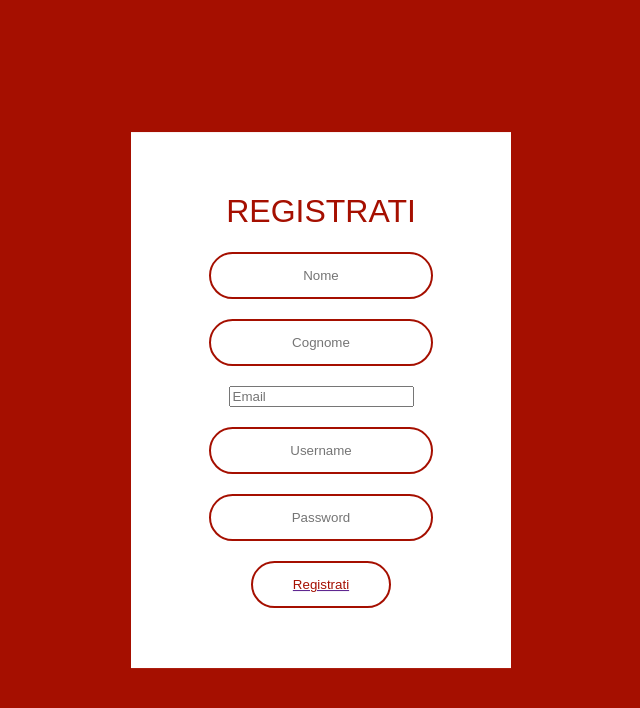
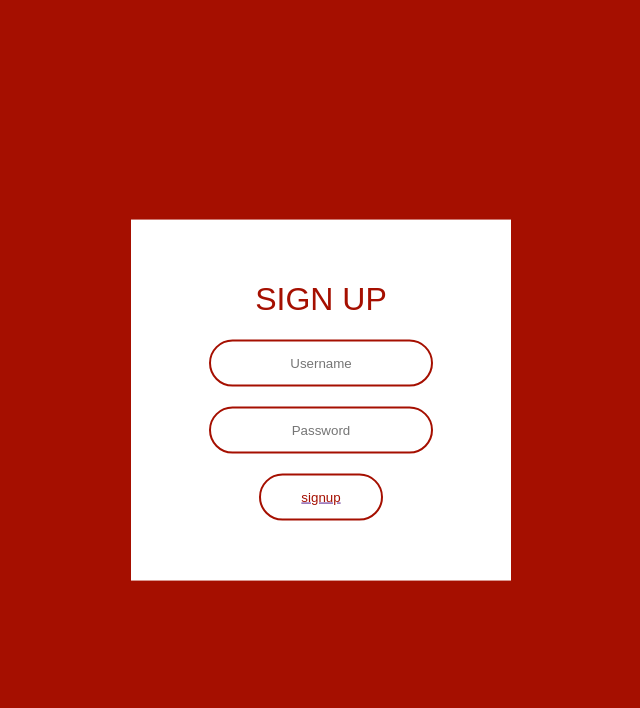
Before and after one commit to Liukooo/MyForum, a PHP site: page /signup.php in a window 1280 px wide. Shown: the top 708 px of the page, without its empty margins (319-959 px from the left). Run offline with PHP 8.4, Linux system fonts and the light colour scheme.

Commit message:
More sorting out

```diff
--- a/signup.php
+++ b/signup.php
@@ -5,59 +5,46 @@
    <meta charset="utf-8">
    <meta http-equiv="X-UA-Compatible" content="IE=edge">
    <meta name="viewport" content="width=device-width, initial-scale=1.0">
-   <title>LOGIN Page</title>
+   <title>SIGNUP My Forum</title>
    <link rel="stylesheet" href="style.css">
 </head>
 
 <body>
    <form class="box" action="signup.php" method="post">
-      <h1>Registrati</h1>
-      <input type="text" name="Nome" placeholder="Nome" maxlenght="30" required>
-      <input type="text" name="Cognome" placeholder="Cognome" maxlenght="50" required>
-      <input type="email" name="Email" placeholder="Email" maxlenght="250" required>
-      <input type="text" name="Username" placeholder="Username" maxlenght="20" required>
-      <input type="password" name="Password" placeholder="Password" maxlenght="16" required>
+      <h1>Sign Up</h1>
+      <input type="text" name="username" placeholder="Username" maxlenght="20" required>
+      <input type="password" name="password" placeholder="Password" maxlenght="16" required>
       <div>
          <?php
-		if(isset($_POST['Registrati'])) {
-			$quarantena = "quarantena";
+				if(isset($_POST['signup'])) {
+					$db = "db";
 					$username = "root";
 					$password = "";
 					$servername = "Localhost";
-			$conn = new mysqli ($servername, $username, $password, $quarantena);
-			$nome = $_POST ['Nome'];
-			$nome = addslashes ($nome);
-			mysqli_real_escape_string($conn,$nome);
-			$cognome = $_POST ['Cognome'];
-			$cognome = addslashes ($cognome);
-			mysqli_real_escape_string($conn,$cognome);
-			$email = $_POST ['Email'];
-			$email = addslashes ($email);
-			mysqli_real_escape_string($conn,$email);
-			$username = $_POST ['Username'];
-			$username = addslashes ($username);
-			mysqli_real_escape_string($conn,$username);
-			$password = $_POST ['Password'];
+					$conn = new mysqli ($servername, $username, $password, $db);
+					$user = $_POST ['username'];
+					$user = addslashes ($user);
+					mysqli_real_escape_string($conn,$user);
+					$password = $_POST ['password'];
 					$password = addslashes ($password);
 					mysqli_real_escape_string($conn,$password);
+					$usercheck = $conn -> query("SELECT username FROM user WHERE (username = '$user')");
 
-			$controlloemail = $conn -> query("SELECT email FROM credenziali WHERE (email = '$email')");
-			if ($controlloemail -> num_rows == 0) {
-				$add = "INSERT INTO credenziali (nome, cognome, email, nickname, password) VALUES ('$nome', '$cognome', '$email', '$username', '$password')";
+					if ($usercheck -> num_rows == 0) {
+						$add = "INSERT INTO user (username, password) VALUES ('$user', '$password')";
+
 						if ($conn->query($add) === TRUE) {
 							echo "La tua registrazione è stata eseguita con successo! Vai a fare il <a href = login.php style = text-align : center;><br>LOGIN</a>";
-				}
-				else {
+						} else {
 							echo "Errore, riprova fra qualche minuto";
 						}
-		   }
-		else {
+					} else {
 						echo "Questa email è già in uso, vuoi fare il <a href = login.php style = text-align : center;><br>LOGIN</a>";
 					}
 				}
 			?>
       </div>
-      <a href=""><input type="submit" name="Registrati" value="Registrati"></a>
+      <a href=""><input type="submit" name="signup" value="signup"></a>
    </form>
 </body>
 
```
Also changed, not shown: forum.php (+6 -8 lines), login.php (+25 -24 lines). Lines whose indentation alone changed are shown as unchanged.
